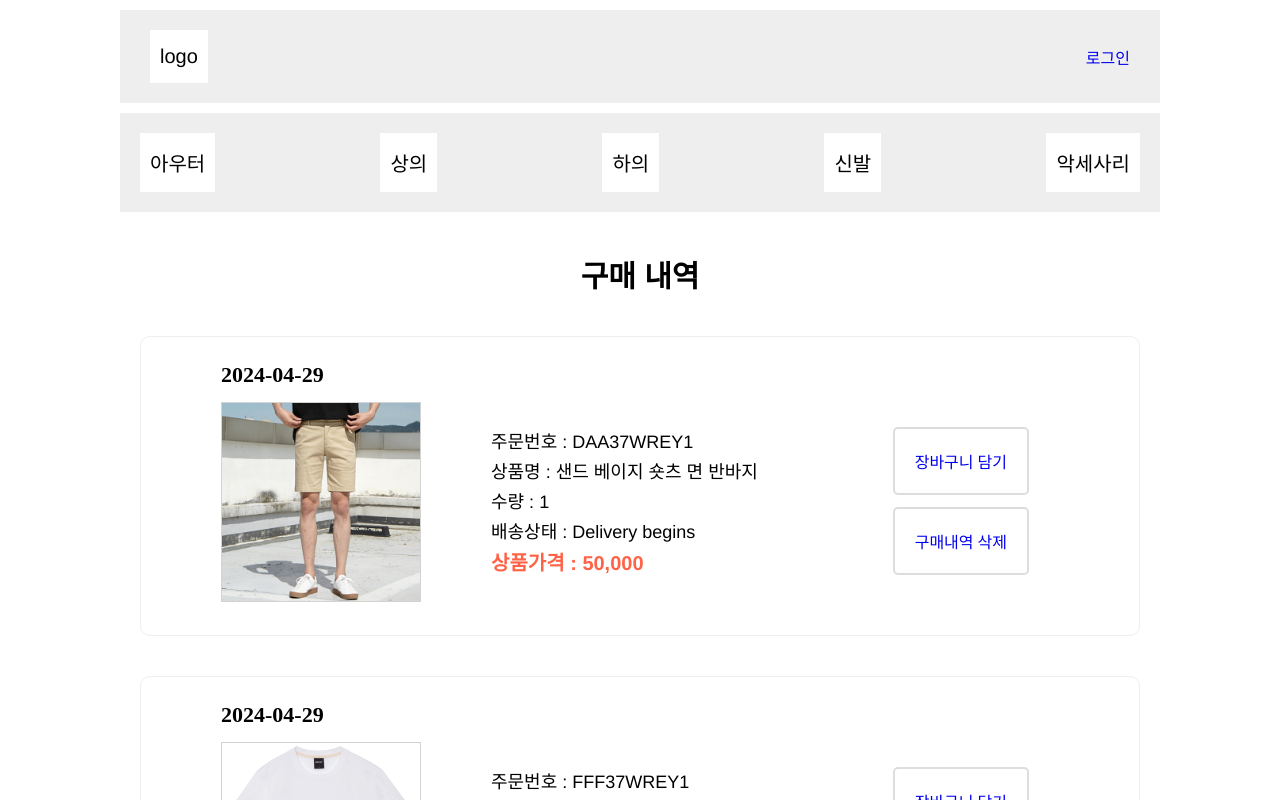
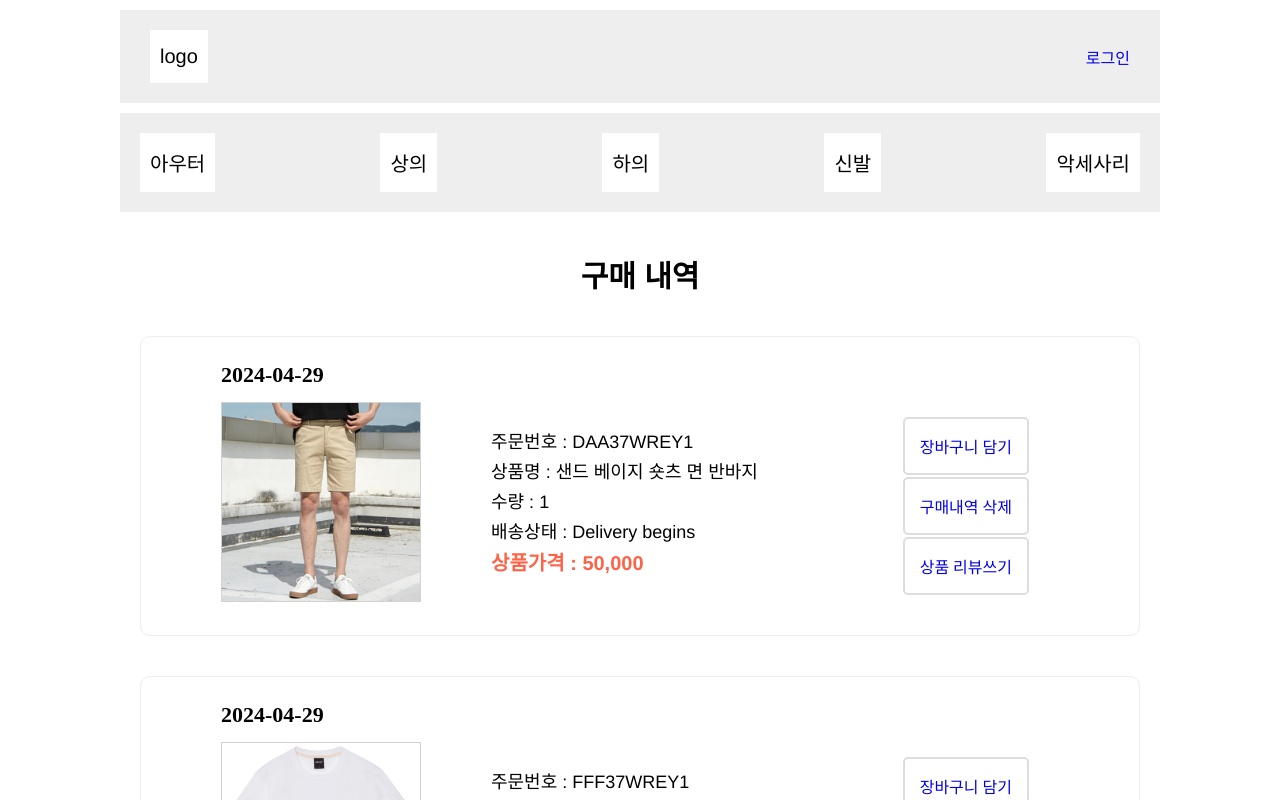
Before and after one commit to Lee-chansu/shoppingMall, a React (Create React App) app: page /payBuyList in a window 1280 px wide. Shown: the top 800 px of the page. Built offline with nearby package versions, Linux system fonts and the light colour scheme; a web font is replaced by a local one.

Commit message:
payBuyList 상품리뷰쓰기 버튼 추가

```diff
--- a/src/components/PayBuyListItem.js
+++ b/src/components/PayBuyListItem.js
@@ -52,6 +52,15 @@ export const PayItem = ({ val }) => {
           /> */}
           구매내역 삭제
         </Link>
+        <Link to="/" className="reviewBtn">
+          {/* <img
+            className="trashBtn"
+            width="32"
+            alt="trash"
+            src="img/trashBtn.png"
+          /> */}
+          상품 리뷰쓰기
+        </Link>
       </div>
     </div>
   );
--- a/src/css/payBuyList.css
+++ b/src/css/payBuyList.css
@@ -109,19 +109,28 @@
 .payBuyList .basketPlus {
   position: absolute;
   border-radius: 5px;
-  padding: 20px;
+  padding: 15px;
   border: 2px solid #ddd;
   right: 110px;
-  top: 90px;
+  top: 80px;
 }
 
 .payBuyList .delBtn {
   position: absolute;
   border-radius: 5px;
-  padding: 20px;
+  padding: 15px;
   border: 2px solid #ddd;
   right: 110px;
-  top: 170px;
+  top: 140px;
+}
+
+.payBuyList .reviewBtn {
+  position: absolute;
+  border-radius: 5px;
+  padding: 15px;
+  border: 2px solid #ddd;
+  right: 110px;
+  top: 200px;
 }
 
 .payBuyList .selectBox {
```
